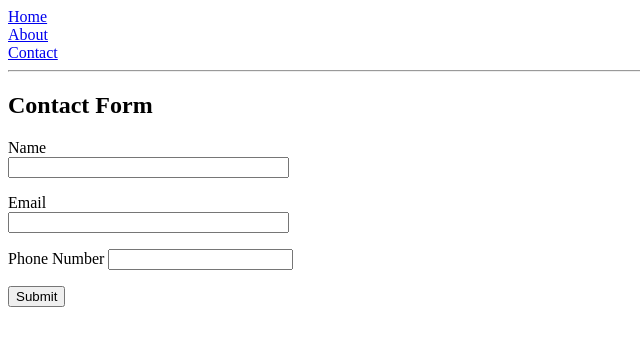
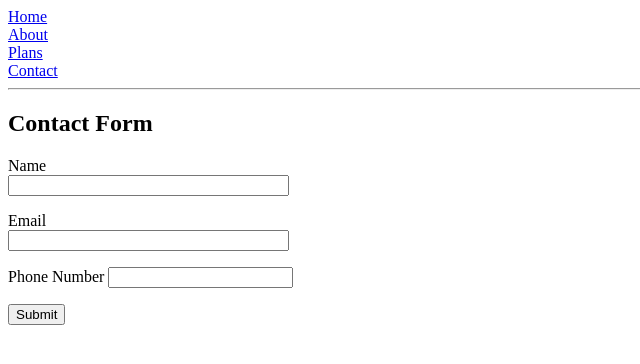
Before and after one commit to jeKnowledge/10Landing, a Flask app: page /contact in a window 1280 px wide. Shown: the top 364 px of the page, without its empty margins (0-640 px from the left). Run offline with Flask 2, Linux system fonts and the light colour scheme.

Commit message:
acrescentar plans

```diff
--- a/app/__init__.py
+++ b/app/__init__.py
@@ -16,6 +16,7 @@ class Contact(db.Model):
     name = db.Column(db.String(32))
     email = db.Column(db.String(64))
     phone = db.Column(db.Integer())
+    #ADD ZIP CODE
 
 admin.add_view(ModelView(Contact, db.session))
 
--- a/app/routes.py
+++ b/app/routes.py
@@ -12,6 +12,10 @@ def about():
     cena = "Wow! Que cena fixe"
     return render_template('about.html', cena=cena)
 
+@app.route('/plans')
+def plans():
+    return render_template('plans.html')
+
 @app.route('/contact', methods=['GET', 'POST'])
 def contact():
     form = ContactForm()
--- a/app/templates/base.html
+++ b/app/templates/base.html
@@ -9,6 +9,7 @@
     <body>
         <div><a href="{{url_for('index')}}">Home</a></div>
         <div><a href="{{url_for('about')}}">About</a></div>
+        <div><a href="{{url_for('plans')}}">Plans</a></div>
         <div><a href="{{url_for('contact')}}">Contact</a></div>
         <hr>
         {% with messages = get_flashed_messages() %}
--- /dev/null
+++ b/app/templates/plans.html
@@ -0,0 +1,5 @@
+{% extends "base.html" %}
+
+{% block content %}
+<p>Teste</p>
+{% endblock %}
```
